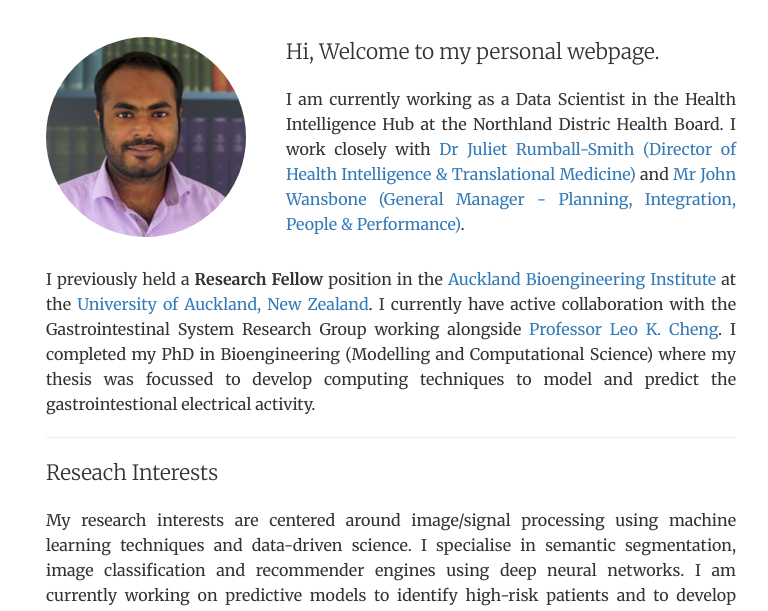
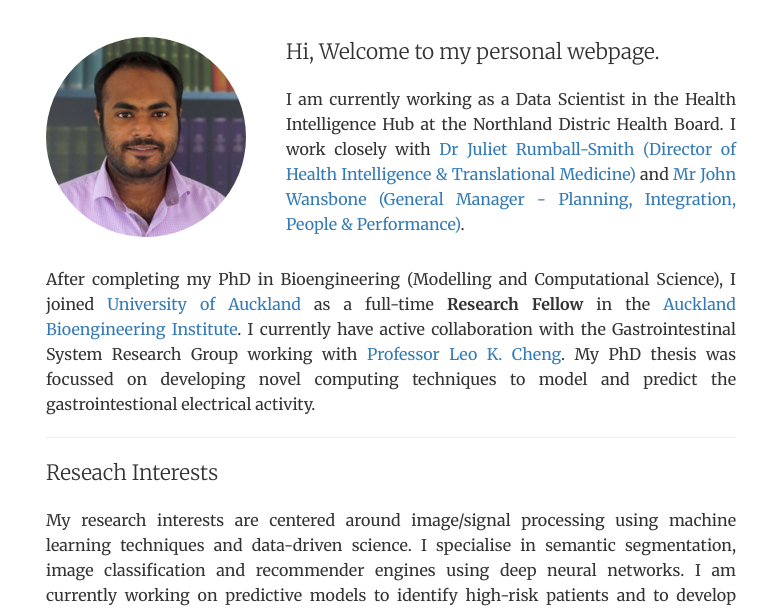
Before and after one commit to ssat335/ssat335.github.io, a plain HTML site: page index.html in a window 1280 px wide. Shown: the part 83-694 px from the top of the page, without its empty margins (249-1017 px from the left). Drawn offline with Linux system fonts and the light colour scheme.

Commit message:
Updated minor things

```diff
--- a/index.html
+++ b/index.html
@@ -37,13 +37,12 @@
           Mr John Wansbone (General Manager - Planning, Integration, People &amp; Performance)</a>.</p>
 </div>
 <div itemscope="" itemtype="https://data-vocabulary.org/Person" class="col-sm-12">
-  <p align="justify"> I previously held a <b>Research Fellow</b>  position in the
-    <a href="https://www.abi.auckland.ac.nz/">Auckland Bioengineering Institute</a> at
-    the <a href="https://www.auckland.ac.nz/en.html">University of Auckland, New Zealand</a>.
-    I currently have active collaboration with the Gastrointestinal System Research Group working alongside
+  <p align="justify"> After completing my PhD in Bioengineering (Modelling and Computational Science),
+     I joined <a href="https://www.auckland.ac.nz/en.html"> University of Auckland </a> as a full-time <b>Research Fellow</b>  in the
+    <a href="https://www.abi.auckland.ac.nz/">Auckland Bioengineering Institute</a>.
+    I currently have active collaboration with the Gastrointestinal System Research Group working with
     <a href="https://scholar.google.co.nz/citations?user=e6dNmXsAAAAJ&amp;hl=en">Professor Leo K. Cheng</a>.
-  I completed my PhD in Bioengineering (Modelling and Computational Science) where
-  my thesis was focussed to develop computing techniques to model and
+  My PhD thesis was focussed on developing novel computing techniques to model and
    predict the gastrointestional electrical activity.</p>
   <hr>
 </div>
```
